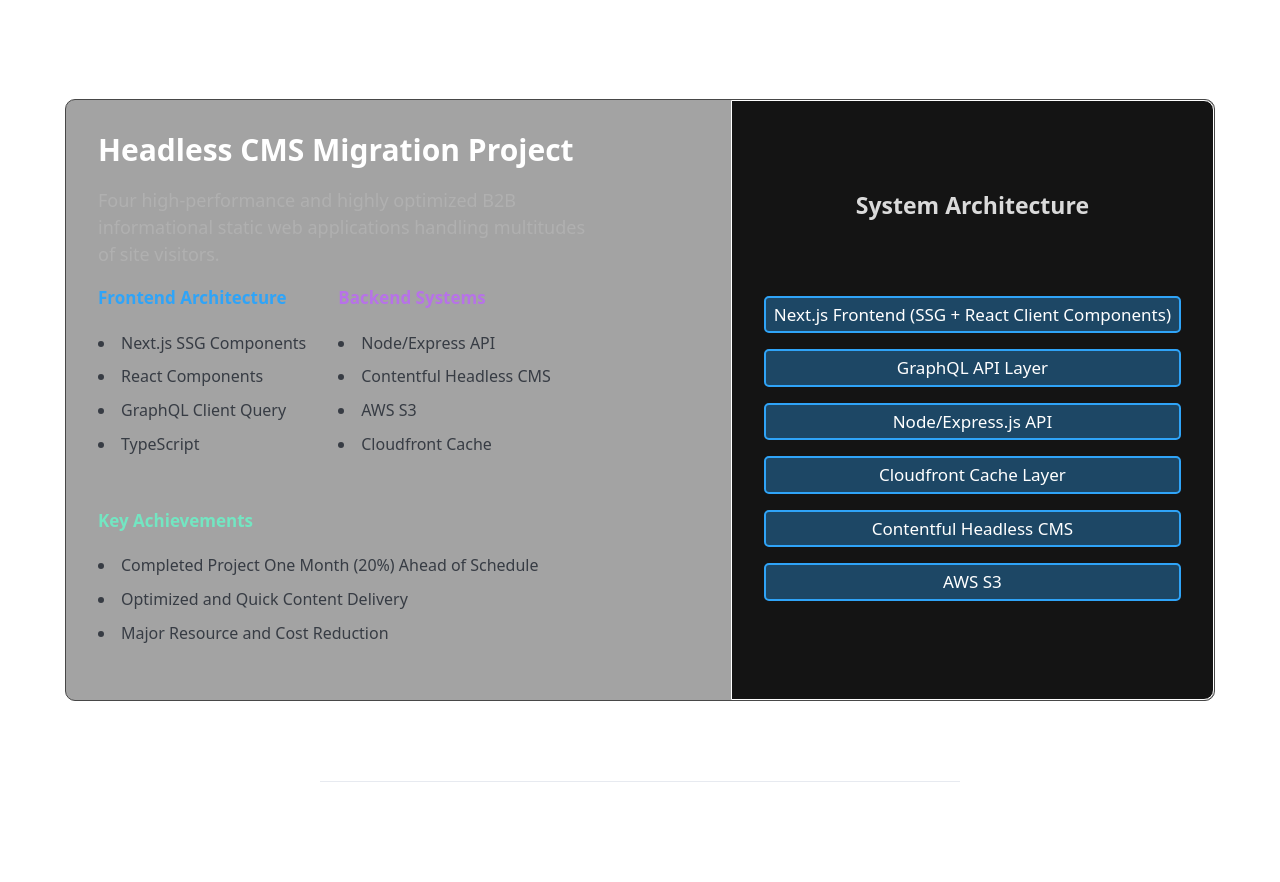
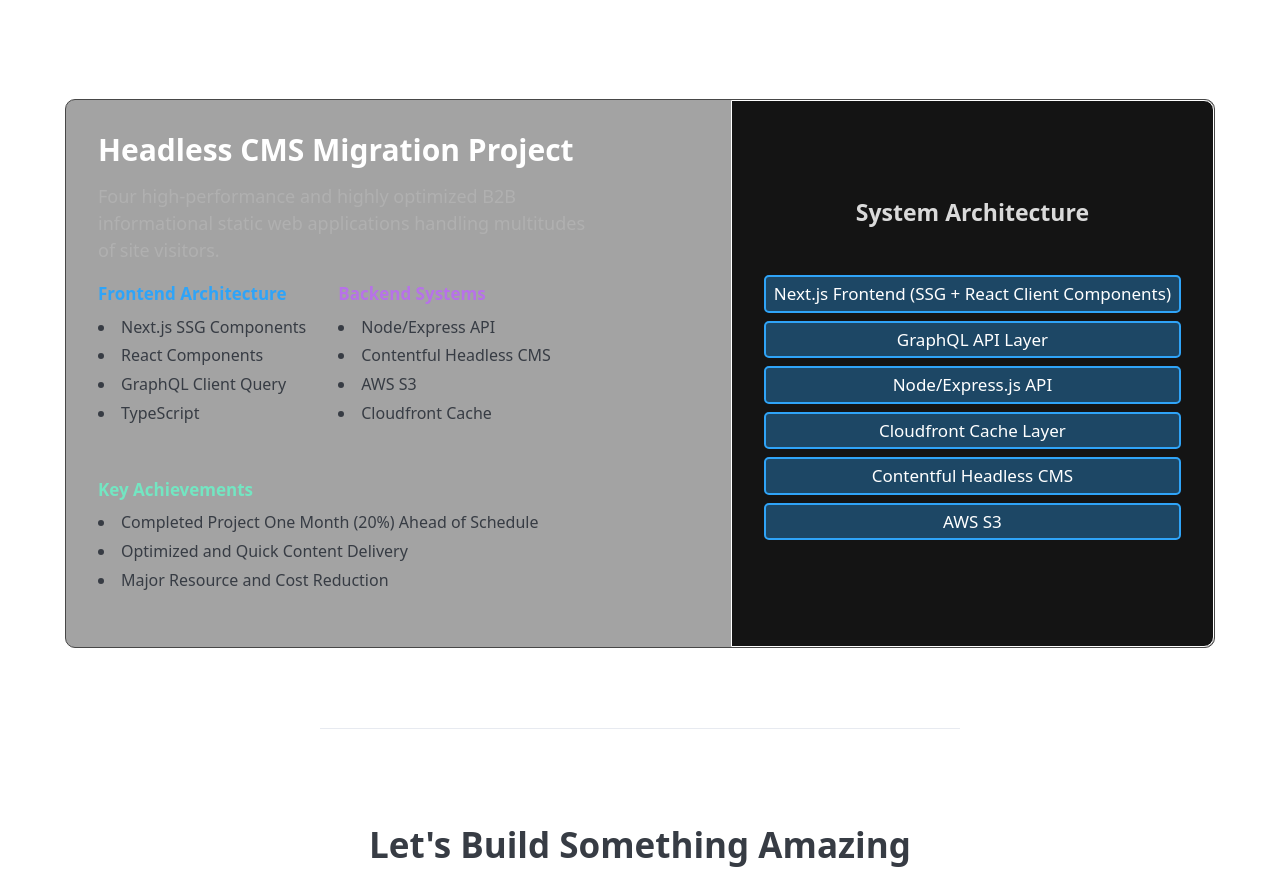
Before and after one commit to SethZarko/resume, a React (Vite) app in the folder client/: page / in a window 1280 px wide. Shown: the part 1060-1942 px from the top of the page. Built offline with nearby package versions, Linux system fonts and the light colour scheme.

Commit message:
Adds minor styling tweaks for project card (#13)

```diff
--- a/client/src/components/ProjectsContainer/ProjectCard/FlowChart/FlowChart.module.scss
+++ b/client/src/components/ProjectsContainer/ProjectCard/FlowChart/FlowChart.module.scss
@@ -4,7 +4,7 @@
   display: flex;
   flex-basis: 50%;
   text-align: center;
-  margin: 16px 0 0 0;
+  margin: 8px 0 0 0;
 
   span {
     width: 100%;
--- a/client/src/components/ProjectsContainer/ProjectCard/ProjectCard.module.scss
+++ b/client/src/components/ProjectsContainer/ProjectCard/ProjectCard.module.scss
@@ -12,7 +12,9 @@
 
   & > h3 {
     width: 100%;
+    max-width: 500px;
     color: white;
+    margin-bottom: 16px;
   }
 
   & > p {
@@ -53,6 +55,7 @@
       & > h6 {
         text-align: center;
         color: rgb(218, 218, 218);
+        margin: 0;
 
         @media(min-width: 1024px) {
           font-size: 1.15rem;
--- a/client/src/components/ProjectsContainer/ProjectCard/ProjectInfo/ProjectInfo.module.scss
+++ b/client/src/components/ProjectsContainer/ProjectCard/ProjectInfo/ProjectInfo.module.scss
@@ -8,6 +8,7 @@
 
     & > h4 {
       font-size: 0.85rem;
+      margin-bottom: 8px;
     }
     .frontendarchitecture {
       color: #2fa4f8ff;
@@ -24,6 +25,7 @@
     ul {
       padding: 0;
       li {
+        margin-bottom: 0;
         font-size: 0.8rem;
         line-height: 1.8;
         list-style-position: inside;
```
